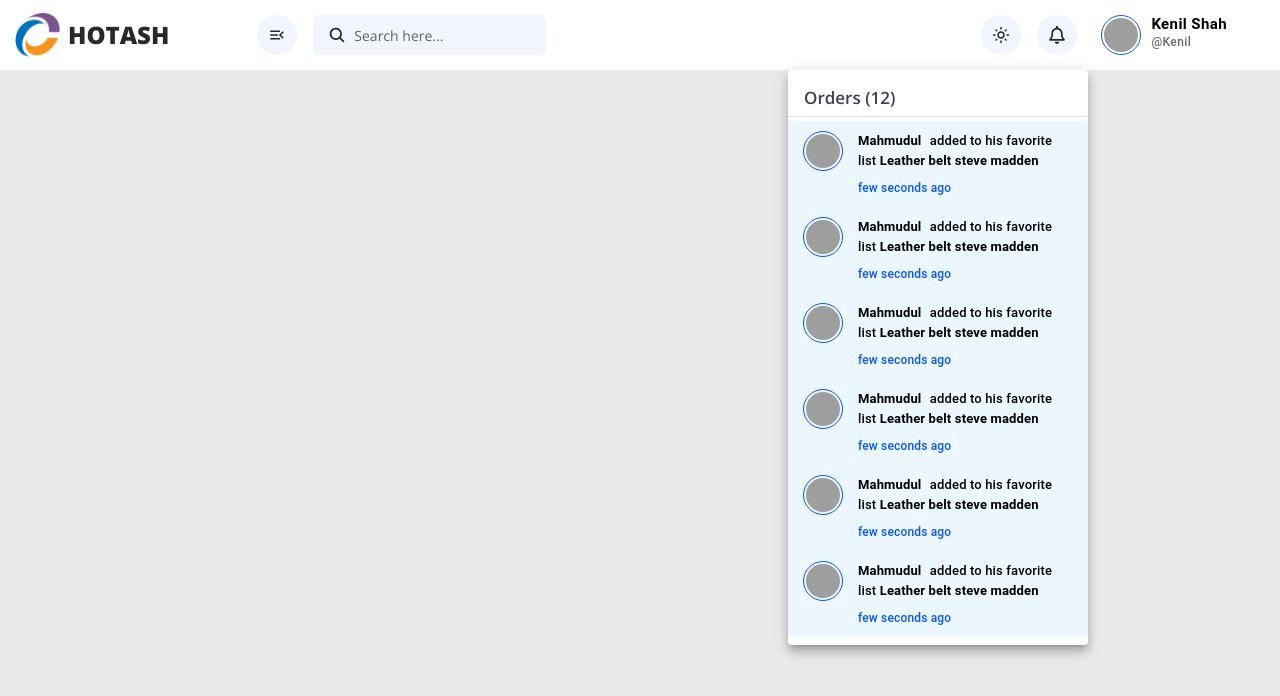
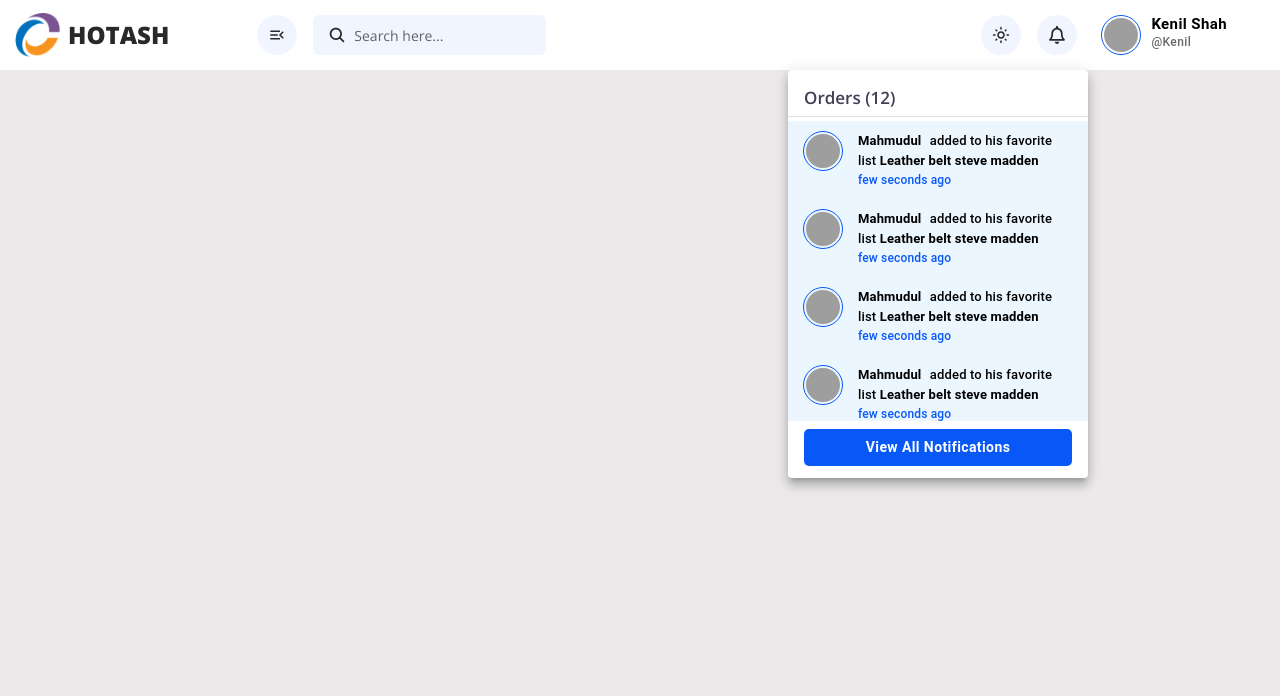
Before and after one commit to shahkenil01/Admin-Dashboard, a React (Create React App) app: page / in a window 1280 px wide. Both pictures are taken after a click on the button 1057 px from the left and 35 px from the top of the page. Shown: the top 696 px of the page. Built offline with nearby package versions, Linux system fonts and the light colour scheme; grey boxes are pictures that could not be loaded.

Commit message:
Quick update

```diff
--- a/src/App.css
+++ b/src/App.css
@@ -6,6 +6,24 @@
 body{
   font-family: "Open Sans", sans-serif;
   background: #ebe9e9;}
+
+::-webkit-scrollbar{
+  width: 5px !important;
+  height: 5px !important;}
+::-webkit-scrollbar-thumb{
+  background: #0858f7;}
+::-webkit-scrollbar-track{
+  background: transparent;}
+
+.text-sky{
+  color: #0858f7;}
+.btn-blue{
+  background: #0858f7 !important;
+  font-size: 14px !important;
+  font-weight: 600 !important;
+  color: #fff !important;
+  border-radius: 5px !important;
+  text-transform: capitalize !important;}
 
 header{
   width: 100%;
@@ -109,6 +127,9 @@ header button.rounded-circle:hover svg{
   left: auto !important;
   top: 70px !important;}
 
+.dropdown_list li.MuiButtonBase-root:hover{
+  background: #e2e8ed !important;}
+
 .dropdown_list li.MuiButtonBase-root{
   background: #ebf6ff !important;
   color: #000 !important;
@@ -119,6 +140,10 @@ header button.rounded-circle:hover svg{
   font-size: 17px;
   font-weight: 600;
   color: #403e57;}
+.dropdown_list .scroll{
+  max-height: 300px;
+  overflow-y: scroll;
+  overflow-x: hidden;}
 
 .dropdownInfo{
   padding-left: 15px;}
@@ -127,7 +152,8 @@ header button.rounded-circle:hover svg{
   font-weight: 500;
   white-space: break-spaces;
   line-height: 20px;
-  margin-top: 0px;}
+  margin-top: 0px;
+  margin-bottom: 0px;}
 .dropdownInfo h4 b{
   font-weight: 600;
   margin-right: 5px;}
@@ -135,6 +161,3 @@ header button.rounded-circle:hover svg{
   font-size: 12px;
   font-weight: 500;
   margin-top: 0px;}
-
-.text-sky{
-  color: #0858f7;}
--- a/src/components/Header/index.js
+++ b/src/components/Header/index.js
@@ -72,6 +72,7 @@ const Header = () => {
                     <h4>Orders (12)</h4>
                   </div>
                   <Divider className="mb-1"/>
+                  <div className="scroll">
                   <MenuItem onClick={handleClosenotificationsDrop}>
                     <div className='d-flex'>
                       <div>
@@ -186,6 +187,31 @@ const Header = () => {
                       </div>
                     </div>
                   </MenuItem>
+                  <MenuItem onClick={handleClosenotificationsDrop}>
+                    <div className='d-flex'>
+                      <div>
+                        <div className="userImg">
+                          <span className='rounded-circle'>
+                            <img src="https://mironcoder-hotash.netlify.app/images/avatar/01.webp" alt="profile"/>
+                          </span>
+                        </div>
+                      </div>
+                      <div className="dropdownInfo">
+                        <h4>
+                          <span>
+                            <b>Mahmudul </b>added to his favorite list<b> Leather belt steve madden</b>
+                          </span>
+                        </h4>
+                        <p className="text-sky mb-0">few seconds ago</p>
+                      </div>
+                    </div>
+                  </MenuItem>
+                  </div>
+
+                  <div className="pl-3 pr-3 pt-2 pb-1 w-100">
+                    <Button className='btn-blue w-100'>View all notifications</Button>
+                  </div>
+
                 </Menu>
               </div>
 
```
